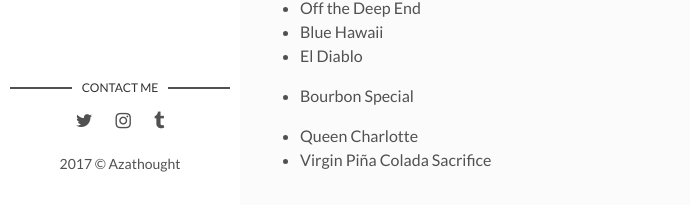
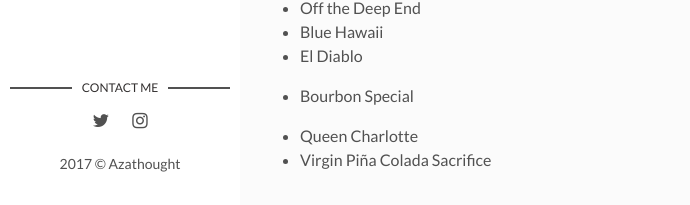
Before and after one commit to azathought/azathought.github.io, a Jekyll site: the page built from tiki.md, in a window 1280 px wide and 1018 px high. Shown: the part 810-1015 px from the top of the window, without its empty margins (0-690 px from the left). Built offline with Jekyll 4.4.1, drawn with Linux system fonts in a browser that asks for light colours; comment, search, counter and statistics services are not loaded.

Commit message:
remove tumblr

```diff
--- a/_config.yml
+++ b/_config.yml
@@ -11,7 +11,6 @@ author-img: caricature.png # add your photo
 about-author: A geek in Washington, DC. # add description
 twitter: azathought # add your Twitter handle
 instagram: azathought
-tumblr: azathought
 
 # paging
 paginate: 8
--- a/_includes/sidebar.html
+++ b/_includes/sidebar.html
@@ -38,9 +38,6 @@
 	        {% if site.instagram %}
 	          <li><a href="https://www.instagram.com/{{ site.instagram }}" target="_blank"><i class="fa fa-instagram" aria-hidden="true"></i></a></li>
 	        {% endif %}
-	        {% if site.tumblr %}
-	          <li><a href="http://blog.azathought.com/tagged/blog" target="_blank"><i class="fa fa-tumblr" aria-hidden="true"></i></a></li>
-	        {% endif %}
 
 	        {% if False %}
 	          {% if site.facebook %}
```
